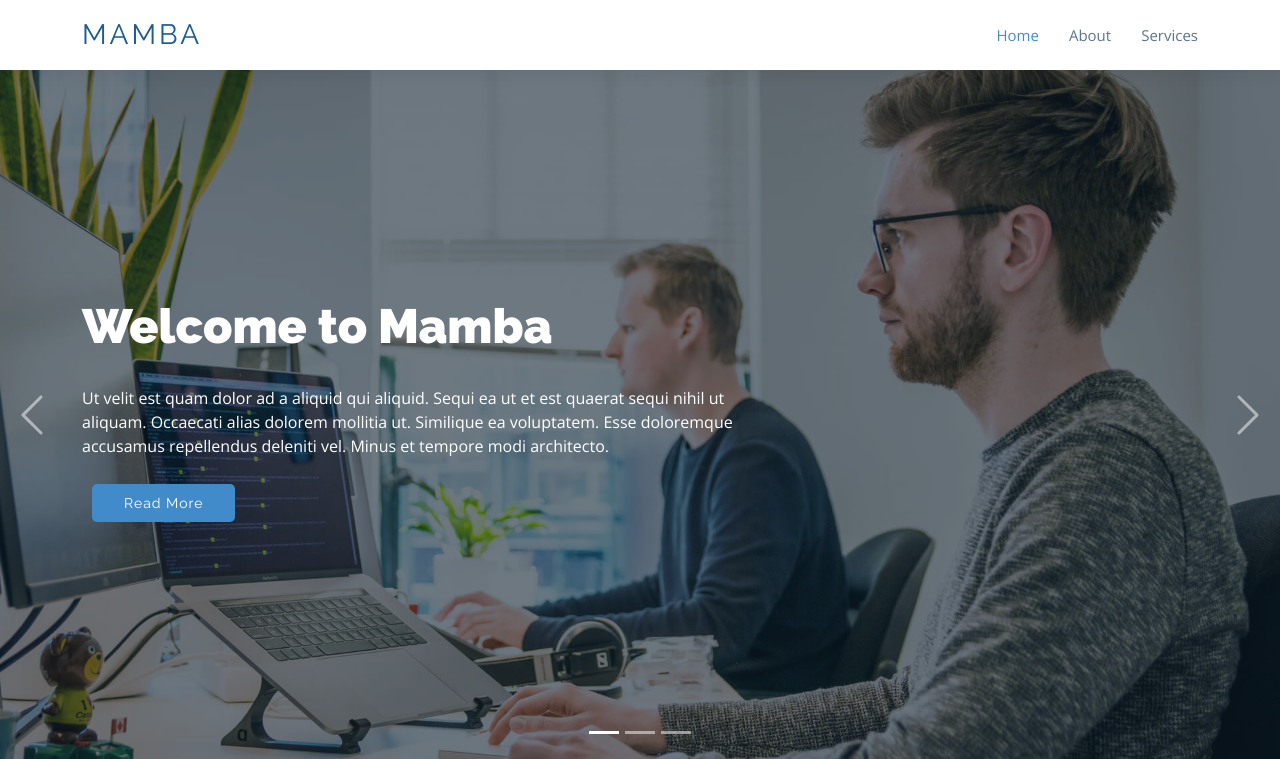
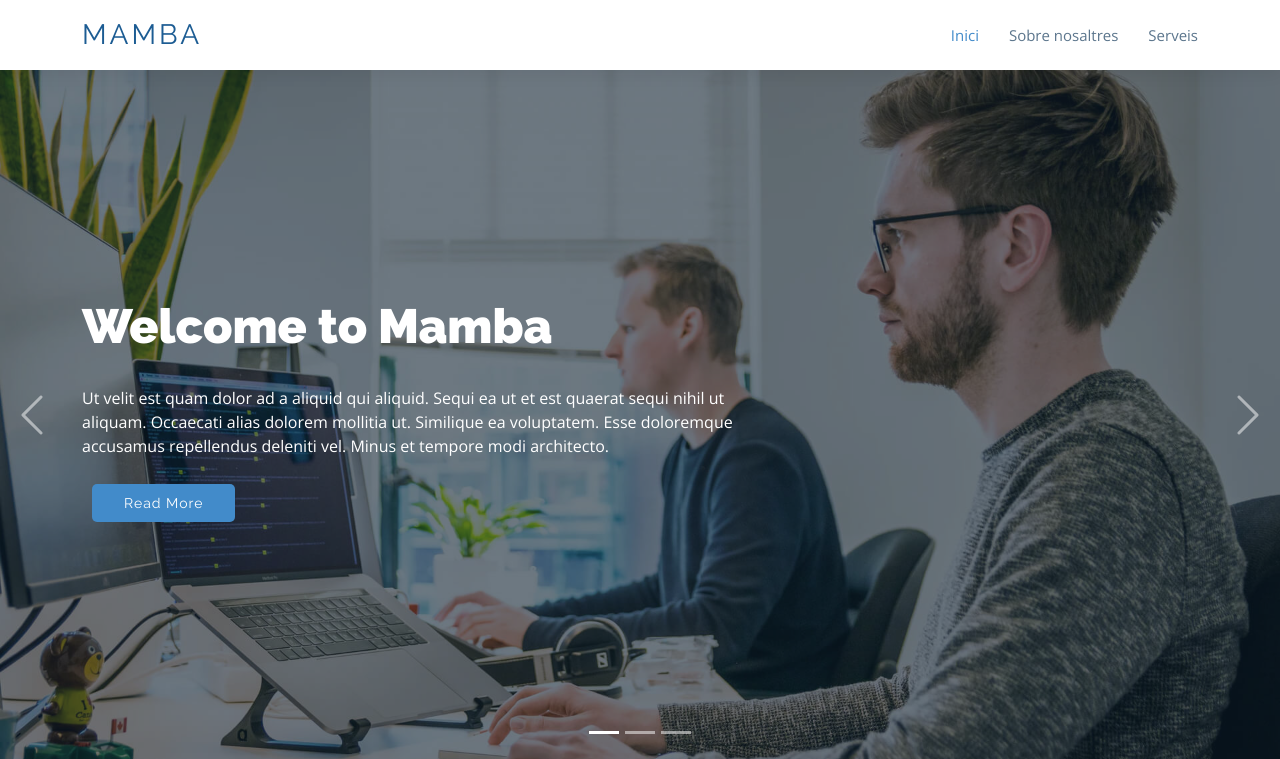
Before and after one commit to eloi-codorniu/projecte_crudphp, a PHP site: page / in a window 1280 px wide. Shown: the top 759 px of the page. Run offline with PHP 8.4, Linux system fonts and the light colour scheme.

Commit message:
HEADER FET

```diff
--- a/header.php
+++ b/header.php
@@ -1,4 +1,3 @@
-
 <head>
   <meta charset="utf-8">
   <meta content="width=device-width, initial-scale=1.0" name="viewport">
@@ -41,19 +40,16 @@
   <div class="container d-flex align-items-center">
 
     <div class="logo me-auto">
-        <h1><a href="index.html">Mamba</a></h1>
+      <h1><a href="index.php">Mamba</a></h1>
       <!-- Uncomment below if you prefer to use an image logo -->
       <!-- <a href="index.html"><img src="assets/img/logo.png" alt="" class="img-fluid"></a>-->
     </div>
 
     <nav id="navbar" class="navbar">
       <ul>
-          <li><a class="nav-link scrollto active" href="#hero">Home</a></li>
-          <li><a class="nav-link scrollto" href="#about">About</a></li>
-          <li><a class="nav-link scrollto" href="#services">Services</a></li>
-
-
-
+        <li><a class="nav-link scrollto active" href="#hero">Inici</a></li>
+        <li><a class="nav-link scrollto" href="#about">Sobre nosaltres</a></li>
+        <li><a class="nav-link scrollto" href="#services">Serveis</a></li>
       </ul>
       <i class="bi bi-list mobile-nav-toggle"></i>
     </nav><!-- .navbar -->
```
Lines whose indentation alone changed are shown as unchanged.
